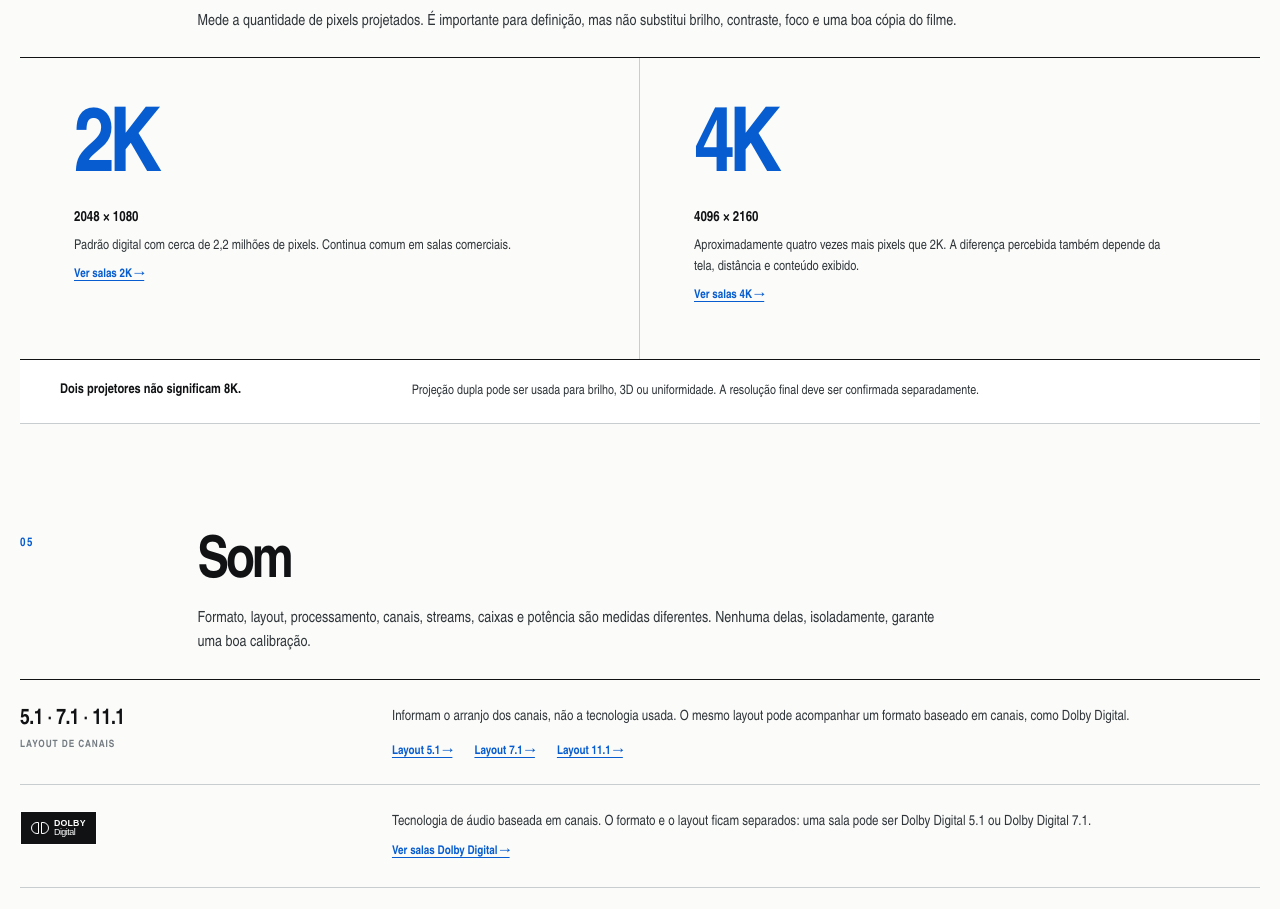
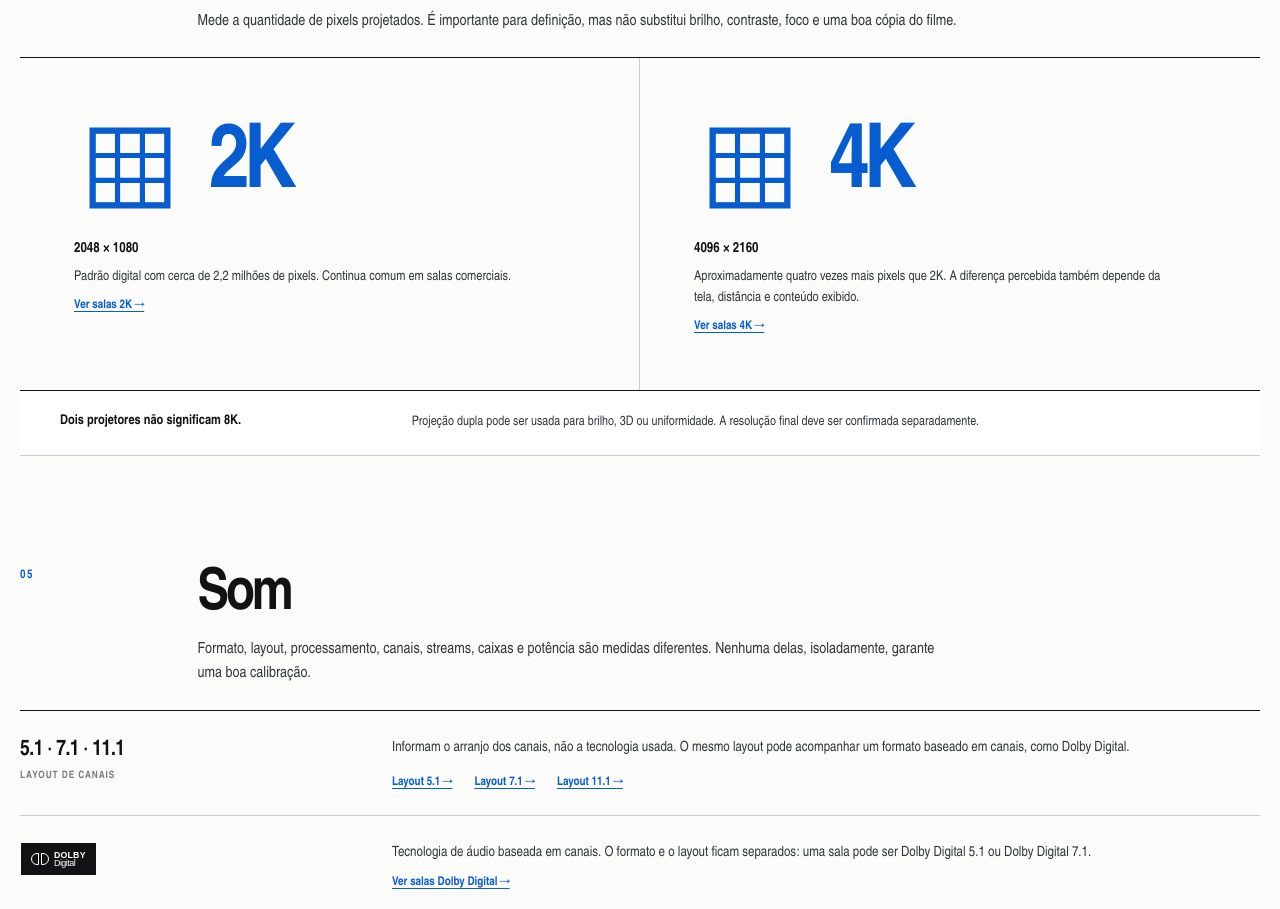
Before and after one commit to publi0/cinemaswiki, a website: page formatos.html in a window 1280 px wide. Shown: the part 3220-4129 px from the top of the page. Drawn offline with Linux system fonts and the light colour scheme.

Commit message:
Adiciona ícones às resoluções 2K e 4K

```diff
--- a/assets/styles.css
+++ b/assets/styles.css
@@ -1539,12 +1539,20 @@
 }
 
 .resolution-value {
-  display: block;
+  display: flex;
+  align-items: center;
+  gap: clamp(12px, 1.8vw, 24px);
   color: var(--accent-dark);
   font-size: clamp(2.8rem, 7vw, 6.2rem);
   font-weight: 700;
   letter-spacing: -0.075em;
   line-height: 0.9;
+}
+
+.resolution-value-icon {
+  width: clamp(2.1rem, 4.8vw, 4.4rem);
+  height: clamp(2.1rem, 4.8vw, 4.4rem);
+  color: currentColor;
 }
 
 .resolution-list strong {
--- a/formatos.html
+++ b/formatos.html
@@ -366,7 +366,10 @@
 
           <div class="resolution-list">
             <article>
-              <span class="resolution-value">2K</span>
+              <span class="resolution-value">
+                <svg class="lab-icon resolution-value-icon" aria-hidden="true"><use href="assets/lab-icons.svg#resolution"></use></svg>
+                <span>2K</span>
+              </span>
               <strong>2048 × 1080</strong>
               <p>
                 Padrão digital com cerca de 2,2 milhões de pixels. Continua
@@ -375,7 +378,10 @@
               <a href="salas.html?resolucao=2K">Ver salas 2K →</a>
             </article>
             <article>
-              <span class="resolution-value">4K</span>
+              <span class="resolution-value">
+                <svg class="lab-icon resolution-value-icon" aria-hidden="true"><use href="assets/lab-icons.svg#resolution"></use></svg>
+                <span>4K</span>
+              </span>
               <strong>4096 × 2160</strong>
               <p>
                 Aproximadamente quatro vezes mais pixels que 2K. A diferença
```
